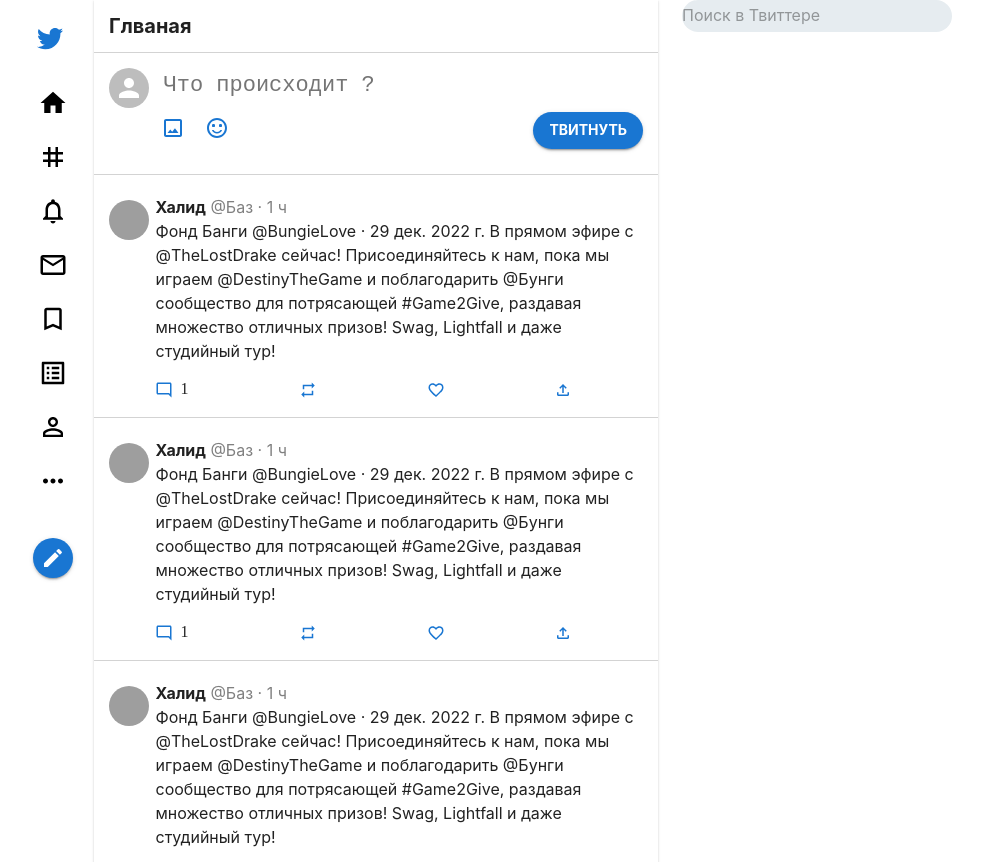
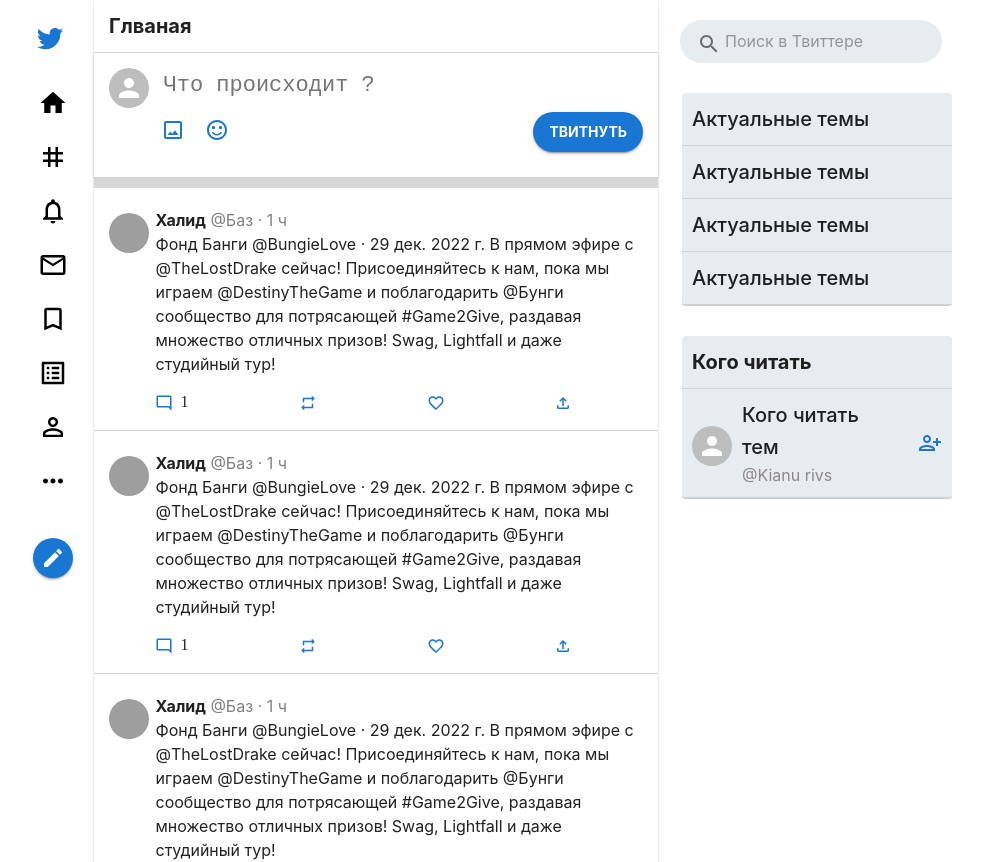
Before and after one commit to barzaevhalid/twitter-clone, a React (Create React App) app: page / in a window 1280 px wide. Shown: the top 862 px of the page, without its empty margins (68-1051 px from the left). Built offline with nearby package versions, Linux system fonts and the light colour scheme; grey boxes are pictures that could not be loaded.

Commit message:
Сделал компомнент SearchTextField

```diff
--- /dev/null
+++ b/src/components/AddTweetForm.tsx
@@ -0,0 +1,75 @@
+import { Grid, Avatar, Button, styled, TextareaAutosize, CircularProgress, Typography } from '@mui/material';
+import React, { useState } from 'react';
+import CropOriginalIcon from '@mui/icons-material/CropOriginal';
+import SentimentSatisfiedAltIcon from '@mui/icons-material/SentimentSatisfiedAlt';
+const CustomAddTweetBlock = styled('div')(() => ({
+  display: 'flex',
+  justifyContent: 'space-between',
+  alignItems: 'center',
+  paddingLeft: '7px'
+}))
+const CustomTextareaAutosize = styled(TextareaAutosize)(() => ({
+  border: 'none',
+  resize: 'none',
+  width: '100%',
+  padding: '10px',
+  fontSize: '22px',
+  "&:focus": {
+    border: 'none'
+  },
+  "&:focus-visible": {
+    outline: 'none'
+  }
+}));
+const CustomCircularProgress = styled(CircularProgress)(() => ({
+  display: 'block',
+  transform:  "rotate(-75deg) !important",
+  marginLeft: '5px',
+  svg: {
+    width: '15px',
+  }
+
+}))
+
+const AddTweetForm: React.FC = () => {
+  const [text, setText] = useState('')
+  const textLimitProcent = text.length / 280 * 100
+
+  const handleChangeTextarea = (e: React.FormEvent<HTMLTextAreaElement>) : void => {
+  if(e.currentTarget) {
+    setText(e.currentTarget.value)
+  }
+}
+  const handleClickTweet = (): void => {
+    setText('')
+  }
+
+  return (
+    <Grid container>
+      <Grid item xs={1}>
+        <Avatar sx={{ marginTop: '5px' }} alt={`Аватарка пользователя `} />
+      </Grid>
+      <Grid item xs={11}>
+        <CustomTextareaAutosize minRows={1} placeholder='Что происходит ?' onChange={handleChangeTextarea}  value={text} />
+        <CustomAddTweetBlock>
+          <div>
+            <CropOriginalIcon color='primary' />
+            <SentimentSatisfiedAltIcon color='primary' sx={{ marginLeft: '20px' }} />
+          </div>
+          <div style={{display: 'flex', }}>
+            <div style={{display: 'flex', alignItems: 'flex-end', position: 'relative', top: '-7px',}} >
+              {text && <Typography sx={{paddingRight: '5px',}}>{280 - text.length}</Typography>}
+            <CustomCircularProgress variant="determinate" value={textLimitProcent > 100 ? 100 : textLimitProcent}  sx={{color: text.length >= 280 ? 'red' : 'primary',}}/>
+            </div>
+
+            <Button onClick={handleClickTweet} disabled={ text.length > 280 ? true: false}color='primary' variant='contained'>Твитнуть</Button>
+          </div>
+
+
+        </CustomAddTweetBlock>
+      </Grid>
+    </Grid>
+  );
+};
+
+export default AddTweetForm;
--- a/src/components/Content.tsx
+++ b/src/components/Content.tsx
@@ -9,7 +9,7 @@
 
 
 
-const Content = () => {
+const Content: React.FC = () => {
   return (
     <Paper sx={{ height: '100%', borderRadius: 0, borderBottom: 0, borderTop: 0, }}>
 
--- a/src/components/Header.tsx
+++ b/src/components/Header.tsx
@@ -1,54 +1,26 @@
-import { Paper, Typography, Grid, Avatar, Button, styled } from '@mui/material';
+import { Paper, Typography, Grid, Avatar, Button, styled, CircularProgress } from '@mui/material';
 import { TextareaAutosize } from '@mui/base';
 
-import CropOriginalIcon from '@mui/icons-material/CropOriginal';
-import SentimentSatisfiedAltIcon from '@mui/icons-material/SentimentSatisfiedAlt';
+
 import React from 'react';
+import AddTweetForm from './AddTweetForm';
 
-const CustomAddTweetBlock = styled('div')(() => ({
-  display:  'flex',
-  justifyContent: 'space-between',
-  alignItems: 'center',
-  paddingLeft: '7px'
-}))
-const CustomTextareaAutosize = styled(TextareaAutosize)(() => ({
-  border: 'none',
-  resize: 'none',
-  width: '100%',
-  padding: '10px',
-  fontSize: '22px',
-  "&:focus": {
-    border: 'none'
-  },
-  "&:focus-visible": {
-    outline: 'none'
-  }
-}));
-const Header = () => {
+const Header: React.FC = () => {
   return (
     <>
-    <Paper variant='outlined' sx={{ borderRadius: 0, border: 0, borderBottom: '1px solid lightgray', padding: '10px 15px', position: 'sticky', top: '0px', zIndex: '1', }}>
-      <Typography variant='h6' fontWeight={700}> Глваная
-      </Typography>
-      {/* <AutoAwesomeOutlinedIcon color='primary'/> */}
-    </Paper><Paper variant='outlined' sx={{ borderRadius: 0, border: 0, borderBottom: '1px solid lightgray', padding: '10px 15px', paddingBottom: '25px' }}>
-        <Grid container>
-          <Grid item xs={1}>
-            <Avatar sx={{ marginTop: '5px' }} alt={`Аватарка пользователя `} />
-          </Grid>
-          <Grid item xs={11}>
-            <CustomTextareaAutosize minRows={1} placeholder='Что происходит ?' />
-            <CustomAddTweetBlock>
-              <div>
-                <CropOriginalIcon color='primary' />
-                <SentimentSatisfiedAltIcon color='primary' sx={{ marginLeft: '20px' }} />
-              </div>
-              <Button color='primary' variant='contained'>Твитнуть</Button>
+      <Paper variant='outlined' sx={{ borderRadius: 0, border: 0, borderBottom: '1px solid lightgray', padding: '10px 15px', position: 'sticky', top: '0px', zIndex: '1', }}>
+        <Typography variant='h6' fontWeight={700}> Глваная
+        </Typography>
+        {/* <AutoAwesomeOutlinedIcon color='primary'/> */}
+      </Paper>
+      <Paper sx={{
+        borderRadius: 0, border: 0, borderBottom: '1px solid lightgray', padding: '10px 15px', paddingBottom: '25px',
+      }}>
 
-            </CustomAddTweetBlock>
-          </Grid>
-        </Grid>
-      </Paper></>
+        <AddTweetForm/>
+      </Paper>
+      <div style={{ padding: '5px', background: '#d7d7d7' }} />
+    </>
   );
 };
 
--- /dev/null
+++ b/src/components/SearchTextField.tsx
@@ -0,0 +1,23 @@
+import styled from '@emotion/styled';
+import { InputBase } from '@mui/material';
+import React from 'react';
+
+const SearchTextField = styled(InputBase)({
+  position: 'relative',
+  paddingTop: '20px',
+  left: '-10px',
+  input: {
+    background: '#E6ECF0',
+    borderRadius: '30px',
+    padding: '10px 30px  10px  45px'
+  },
+  svg: {
+    position: 'absolute',
+    left: '25px',
+    top: '32px',
+  }
+
+
+});
+
+export default SearchTextField;
--- a/src/pages/Home.tsx
+++ b/src/pages/Home.tsx
@@ -1,6 +1,6 @@
 import React from 'react';
 import Grid from '@mui/material/Grid';
-import { Avatar, Button, ButtonGroup, Container, IconButton, Paper, TextField } from '@mui/material';
+import { Avatar, Button, ButtonGroup, Container, IconButton, InputAdornment, Paper, TextField } from '@mui/material';
 
 import { Typography, } from '@mui/material/';
 import { styled } from '@mui/material/styles';
@@ -8,29 +8,60 @@
 import Tweet from '../components/Tweet';
 import SideBar from '../components/SideBar';
 import Content from '../components/Content';
+import SearchIcon from '@mui/icons-material/Search';
+import { AccountCircle } from '@mui/icons-material';
+import { borderBottom } from '@mui/system';
+import PersonAddAltIcon from '@mui/icons-material/PersonAddAlt';
+import SearchTextField from '../components/SearchTextField';
 
 
 
-const SearchTextField = styled(InputBase)({
-  input: {
-    background: '#E6ECF0',
-    borderRadius: '30px'
-  }
-});
 
+const CustomHotTopics = styled('div')(() => ({
+
+}))
 
 
 const Home: React.FC = () => {
   return (
     <Container maxWidth="lg" sx={{ height: '100vh' }}>
       <Grid sx={{ flexGrow: 1, }} container spacing={3}>
-          <SideBar />
+        <SideBar />
         <Grid item xs={6}>
-         <Content/>
+          <Content />
         </Grid>
-        <Grid item xs={3}>
-          <SearchTextField fullWidth placeholder='Поиск в Твиттере' />
+        <Grid item xs={3} >
+          <div style={{position: 'sticky', top: 0,}}>
+          <SearchTextField fullWidth placeholder='Поиск в Твиттере' startAdornment={
+            <InputAdornment position="end">
+              <SearchIcon />
+            </InputAdornment>
+          } />
+
+          <Paper variant='outlined' sx={{ marginTop: '30px', background: '#E6ECF0', borderLeft: 'none', borderRight: 'none', borderTop: 'none', }}>
+            <CustomHotTopics>
+              <Typography variant='h6' sx={{ padding: '10px' }} borderBottom='1px solid lightgray'>Актуальные темы</Typography>
+              <Typography variant='h6' sx={{ padding: '10px' }} borderBottom='1px solid lightgray'>Актуальные темы</Typography>
+              <Typography variant='h6' sx={{ padding: '10px' }} borderBottom='1px solid lightgray'>Актуальные темы</Typography>
+              <Typography variant='h6' sx={{ padding: '10px' }} borderBottom='1px solid lightgray'>Актуальные темы</Typography>
+            </CustomHotTopics>
+          </Paper>
+          <Paper variant='outlined' sx={{ marginTop: '30px', background: '#E6ECF0', borderLeft: 'none', borderRight: 'none', borderTop: 'none' }}>
+            <CustomHotTopics>
+              <Typography variant='h6' sx={{ padding: '10px', fontWeight: 700 }} borderBottom='1px solid lightgray'>Кого читать</Typography>
+              <div style={{ display: 'flex', padding: '10px', borderBottom: '1px solid lightgray' ,alignItems: 'center'}}>
+                <Avatar sx={{ marginTop: '5px' }} />
+                <div>
+                <Typography variant='h6' sx={{ padding: '0 10px 0 10px' }} >Кого читать тем</Typography>
+                <Typography  sx={{ paddingLeft: '10px', color: '#8d8888' }} >@Kianu  rivs</Typography>
+                </div>
+                <PersonAddAltIcon color='primary' sx={{marginLeft: '10px'}}/>
+              </div>
+            </CustomHotTopics>
+          </Paper>
+          </div>
         </Grid>
+
       </Grid>
     </Container>
   );
```
